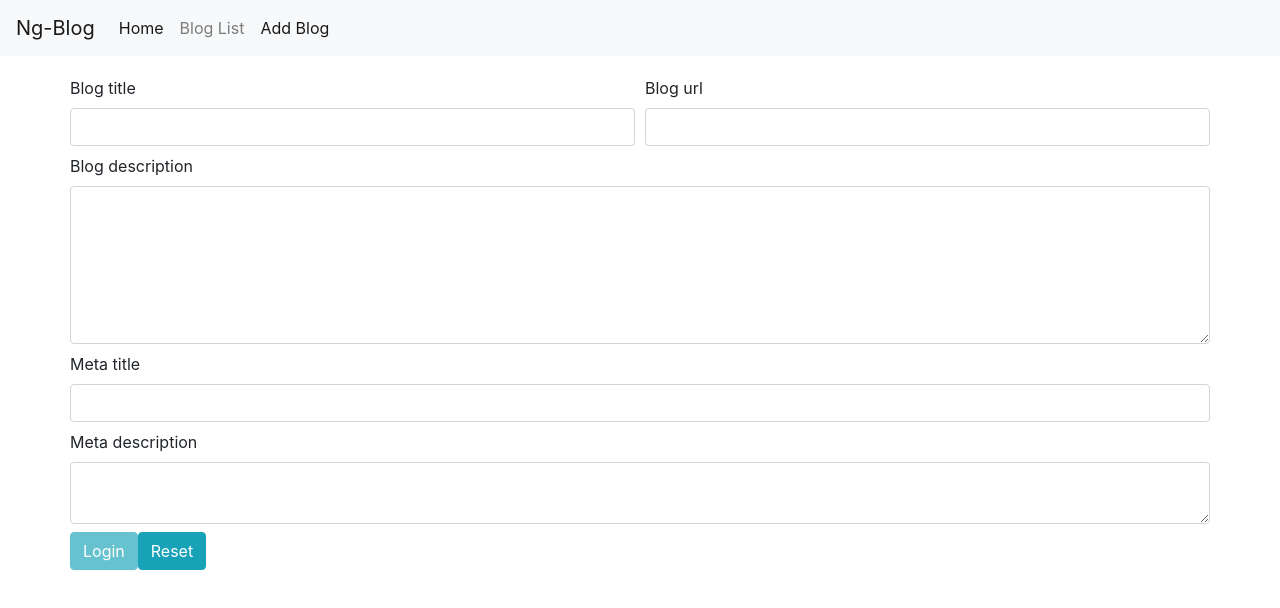
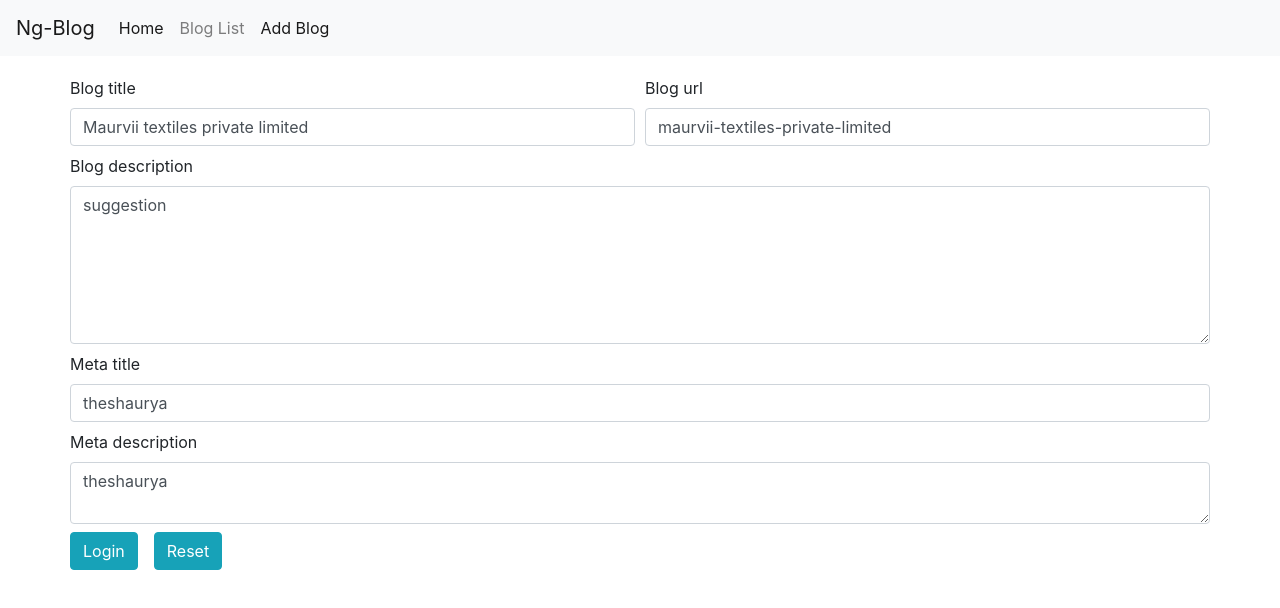
Before and after one commit to webalok/msms, an Angular app: page /store/blog-add in a window 1280 px wide. Shown: the top 608 px of the page. Built offline with nearby package versions, Linux system fonts and the light colour scheme.

Commit message:
First time record inserted to blog

```diff
--- a/src/app/backyard/blog/blog-add/blog-add.component.html
+++ b/src/app/backyard/blog/blog-add/blog-add.component.html
@@ -31,8 +31,11 @@
    </div>
   </div>
   <div class="form-group">
+   <div [ngClass]="'clearfix'">
+    <span [ngClass]="'text-danger'"  *ngIf="error_msg"> {{error_msg}}</span>
+   </div>
    <button type='submit' class='btn btn-md btn-info login-btn' [disabled]="!msms_form_group.valid"> Login </button>
-   <button type='button' class='btn btn-md btn-info login-btn' (click)="resetForm();" > Reset </button>
+   <button type='button' class='btn btn-md btn-info login-btn ml-3' (click)="resetForm();" > Reset </button>
   </div>
  </form>
  </div>
--- a/src/app/backyard/blog/blog-add/blog-add.component.ts
+++ b/src/app/backyard/blog/blog-add/blog-add.component.ts
@@ -12,15 +12,15 @@ export class BlogAddComponent implements OnInit {
 
   isFormSubmitted   = false;
   msms_form_group   :FormGroup;
-  error_msg         = false;
+  error_msg         = '';
 
   constructor(private form_builder:FormBuilder, private http_client:AdminLoginService, private router: Router) {
     this.msms_form_group = form_builder.group({
-      title:            ['', [Validators.required]],
-      slug:             ['' ,[Validators.required, Validators.minLength(3), Validators.maxLength(100)]],
-      description:      ['', [Validators.required]],
-      meta_title:       ['' ,[Validators.required, Validators.maxLength(100)]],
-      meta_description: ['', [Validators.required]]
+      title:            ['Maurvii textiles private limited', [Validators.required, Validators.minLength(5), Validators.maxLength(60)]],
+      slug:             ['maurvii-textiles-private-limited' ,[Validators.required]],
+      description:      ['suggestion', [Validators.required]],
+      meta_title:       ['theshaurya' ,[Validators.required, Validators.maxLength(60)]],
+      meta_description: ['theshaurya', [Validators.required]]
     });
    }
 
@@ -28,13 +28,13 @@ export class BlogAddComponent implements OnInit {
   }
   submitted_data(msms_form_group:any){
    this.isFormSubmitted   = true;
-   this.http_client.blog_add(this.msms_form_group.value).subscribe( data => { if(data.status=='success'){ this.router.navigate(['/store/home']); } else{ this.error_msg = data.message; } });
+   this.http_client.blog_add(this.msms_form_group.value).subscribe( data => { if(data.status=='success'){ this.router.navigate(['/store/blog-list']); } else{ this.error_msg = data.message+'/'+data.data; } });
    this.isFormSubmitted   = false;
   }
 
   resetForm(){
     this.isFormSubmitted = false;
-    this.error_msg       = false;
+    this.error_msg       = '';
     this.msms_form_group.reset();
   }
 }
```
